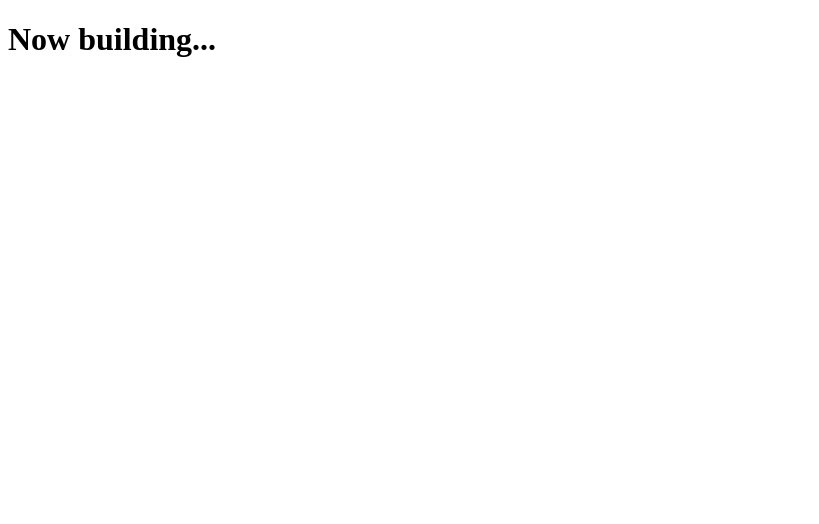
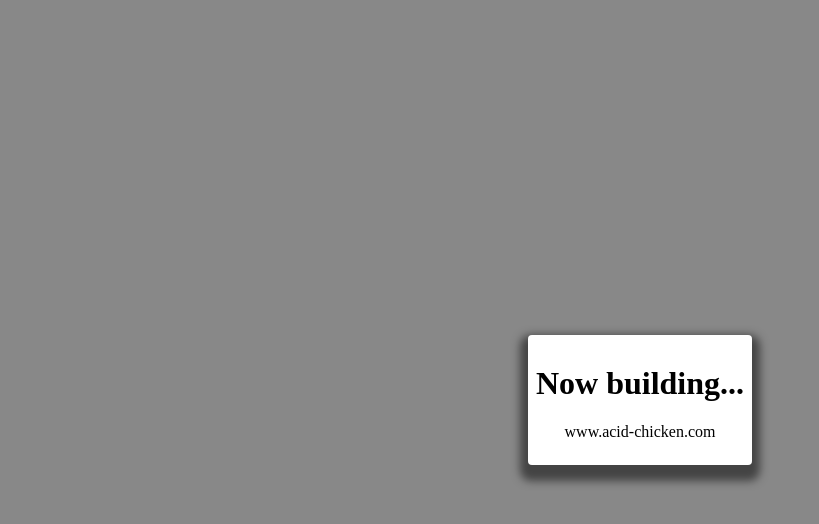
Before and after one commit to acid-chicken/acid-chicken.github.io, a plain HTML site: page index.html in a window 1280 px wide. Shown: the whole page, without its empty margins (0-819 px from the left). Drawn offline with Linux system fonts and the light colour scheme.

Commit message:
Update index.html and main.css
Add flex style.

```diff
--- a/index.html
+++ b/index.html
@@ -3,8 +3,14 @@
 	<head>
 		<meta charset="UTF-8" />
 		<title>www.acid-chicken.com</title>
+		<link rel="stylesheet" type="text/css" href="main.css" />
 	</head>
 	<body>
-		<h1>Now building...</h1>
+		<div class="container">
+			<a href="//www.acid-chicken.com/">
+				<h1>Now building...</h1>
+				<p>www.acid-chicken.com</p>
+			</a>
+		</div>
 	</body>
 </html>
--- a/main.css
+++ b/main.css
@@ -1 +1,38 @@
 @charset "UTF-8";
+
+@import url(//fonts.googleapis.com/earlyaccess/notosansjapanese.css);
+
+a {
+  color: initial;
+  text-decoration: none;
+}
+
+body {
+  background: #888;
+  font-family: 'Noto Sans Japanese';
+  margin: 0;
+}
+
+.container {
+  align-content: space-around;
+  align-items: center;
+  display: flex;
+  justify-content: space-around;
+}
+
+.container > * {
+  background: #FFF;
+  border: 0 solid transparent;
+  border-radius: 4px;
+  box-shadow: 0 8px 8px 8px rgba(0, 0, 0, .5);
+  margin: 8px;
+  padding: 8px;
+  text-align: center;
+}
+
+html,
+body,
+.container {
+  height: 100%;
+  width: 100%;
+}
```
